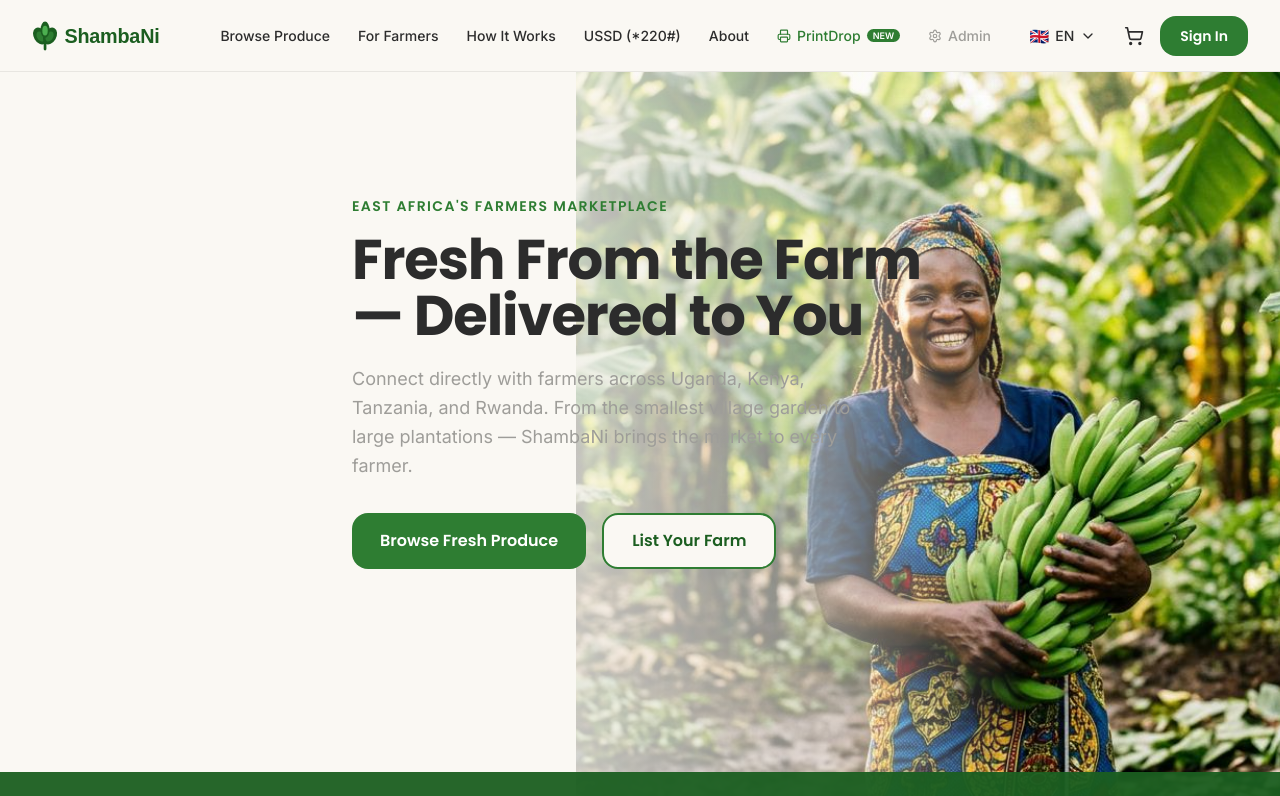
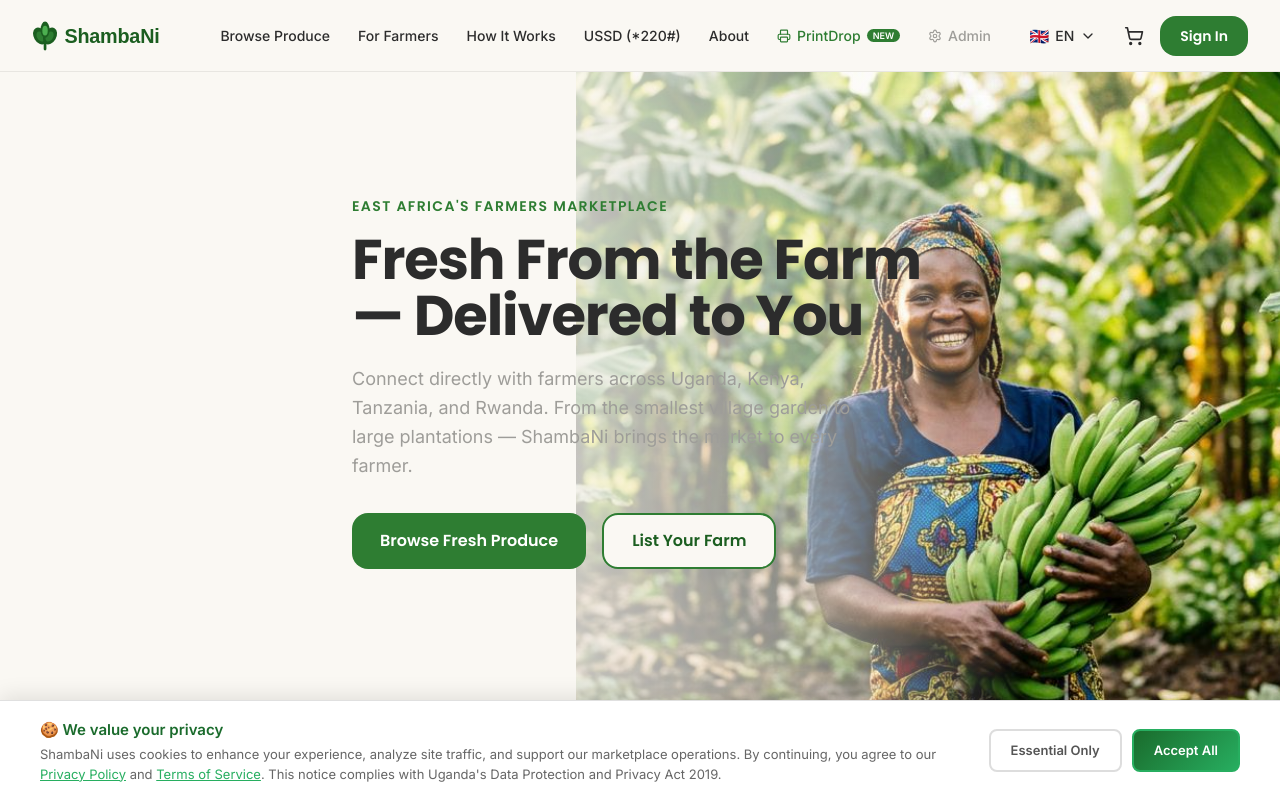
Before and after one commit to ReaganLutwa/Shambani-marketplace, a React (Vite) app: page / in a window 1280 px wide. Shown: the top 796 px of the page. Built offline with nearby package versions, Linux system fonts and the light colour scheme.

Commit message:
Add routes for buyers, legal pages, chatbot, cookie consent

```diff
--- a/src/App.tsx
+++ b/src/App.tsx
@@ -1,6 +1,8 @@
 import { HashRouter, Routes, Route } from 'react-router-dom';
 import { Suspense, lazy } from 'react';
 import Layout from '@/components/Layout';
+import ShambaNiChatbot from '@/components/ShambaNiChatbot/ShambaNiChatbot';
+import { CookieConsentBanner, PrivacyPolicy, TermsOfService } from '@/components/LegalPages/LegalPages';
 
 // Lazy load pages for code splitting
 const Home = lazy(() => import('@/pages/Home'));
@@ -12,6 +14,8 @@
 const About = lazy(() => import('@/pages/About'));
 const PrintDrop = lazy(() => import('@/pages/PrintDrop'));
 const AdminDashboard = lazy(() => import('@/pages/AdminDashboard'));
+const ForBuyers = lazy(() => import('@/pages/ForBuyers'));
+const BuyerRegistration = lazy(() => import('@/components/BuyerRegistration/BuyerRegistration'));
 
 function PageLoader() {
   return (
@@ -31,13 +35,19 @@
             <Route path="/browse" element={<Browse />} />
             <Route path="/product/:id" element={<ProductDetail />} />
             <Route path="/farmer-register" element={<FarmerRegister />} />
+            <Route path="/buyer-register" element={<BuyerRegistration />} />
+            <Route path="/for-buyers" element={<ForBuyers />} />
             <Route path="/ussd" element={<Ussd />} />
             <Route path="/cart" element={<Cart />} />
             <Route path="/about" element={<About />} />
             <Route path="/print" element={<PrintDrop />} />
+            <Route path="/privacy" element={<PrivacyPolicy />} />
+            <Route path="/terms" element={<TermsOfService />} />
             <Route path="/admin/*" element={<AdminDashboard />} />
           </Routes>
         </Suspense>
+        <ShambaNiChatbot />
+        <CookieConsentBanner />
       </Layout>
     </HashRouter>
   );
```
